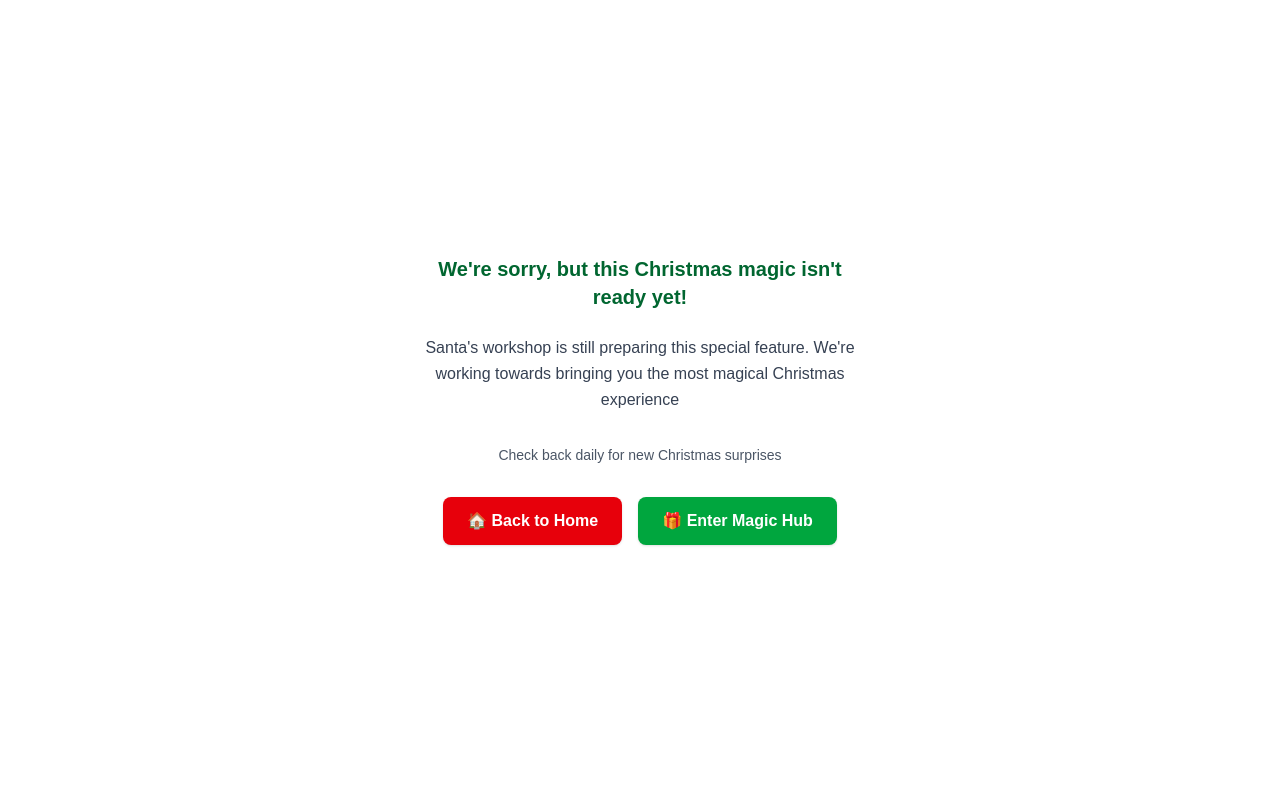
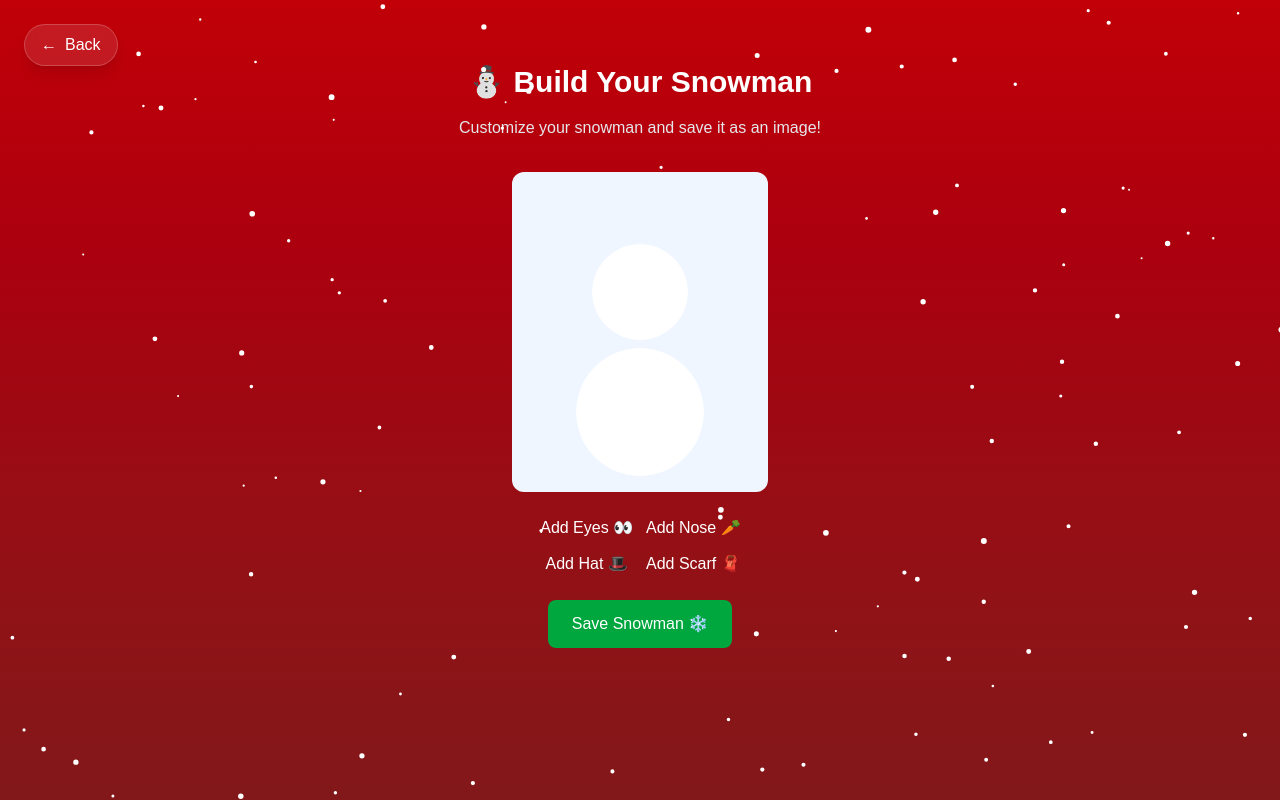
Before and after one commit to Mbiydzenyuy3/santas-magic-hub, a Next.js app: page /magic/snowman-builder in a window 1280 px wide. Before the commit this address had no page. Built offline with nearby package versions, Linux system fonts and the light colour scheme.

Commit message:
added day 15 to local storage and marked as live and completed future

```diff
--- a/app/magic/page.tsx
+++ b/app/magic/page.tsx
@@ -177,7 +177,9 @@ export default function MagicHub() {
           <div className='text-gray-900 font-semibold text-lg'>
             ⛄ Build-Your-Snowman
           </div>
-          <p className='text-xs text-gray-700 mt-2 font-medium'>Day 15</p>
+          <p className='text-xs text-gray-700 mt-2 font-medium'>
+            Day 15 unlocked
+          </p>
         </Link>
 
         <Link
--- /dev/null
+++ b/app/magic/snowman-builder/page.tsx
@@ -0,0 +1,87 @@
+"use client";
+
+import { useRef, useState, useEffect } from "react";
+import * as htmlToImage from "html-to-image";
+import SnowmanCanvas from "@/components/SnowmanCanvas";
+import SnowmanControls from "@/components/SnowmanControls";
+import Link from "next/link";
+import RealSnowfall from "@/components/Snow";
+
+export default function SnowmanBuilderPage() {
+  const ref = useRef<HTMLDivElement>(null);
+
+  useEffect(() => {
+    try {
+      if (typeof window === "undefined" || !window.localStorage) {
+        return;
+      }
+
+      const parsed = JSON.parse(localStorage.getItem("completedDays") || "[]");
+      const stored: number[] = Array.isArray(parsed) ? parsed : [];
+      if (!stored.includes(15)) {
+        localStorage.setItem("completedDays", JSON.stringify([...stored, 15]));
+      }
+    } catch (error) {
+      console.error("Failed to update completed days:", error);
+    }
+  }, []);
+
+  const [eyes, setEyes] = useState("");
+  const [nose, setNose] = useState("");
+  const [hat, setHat] = useState("none");
+  const [scarf, setScarf] = useState("none");
+
+  const saveImage = async () => {
+    if (!ref.current) return;
+    const dataUrl = await htmlToImage.toPng(ref.current);
+    const link = document.createElement("a");
+    link.download = "my-snowman.png";
+    link.href = dataUrl;
+    link.click();
+  };
+
+  return (
+    <div className='min-h-screen relative bg-gradient-to-b from-red-700 via-red-800 to-red-900 text-white overflow-hidden selection:bg-yellow-200 selection:text-red-900 p-6 flex flex-col items-center py-16 px-6'>
+      <div className='fixed inset-0 pointer-events-none z-0'>
+        <RealSnowfall />
+      </div>
+      <div className='absolute top-6 left-6 z-20'>
+        <Link
+          href='/magic'
+          className='inline-flex items-center gap-2 px-4 py-2 bg-white/10 backdrop-blur-md hover:bg-white/20 border border-white/20 text-white rounded-full transition-all duration-300 font-medium group shadow-lg'
+        >
+          <span className='group-hover:-translate-x-1 transition-transform'>
+            ←
+          </span>{" "}
+          Back
+        </Link>
+      </div>
+      <h1 className='text-3xl font-bold mb-4'>⛄ Build Your Snowman</h1>
+      <p className='text-gray-200 mb-8'>
+        Customize your snowman and save it as an image!
+      </p>
+
+      <SnowmanCanvas
+        ref={ref}
+        eyes={eyes}
+        nose={nose}
+        hat={hat}
+        scarf={scarf}
+      />
+
+      <SnowmanControls
+        setEyes={setEyes}
+        setNose={setNose}
+        setHat={setHat}
+        setScarf={setScarf}
+      />
+
+      <button
+        onClick={saveImage}
+        className='mt-6 px-6 py-3 bg-green-600 text-white rounded-lg hover:bg-green-500'
+      >
+        Save Snowman ❄️
+      </button>
+    </div>
+  );
+}
--- /dev/null
+++ b/components/SnowmanCanvas.tsx
@@ -0,0 +1,44 @@
+"use client";
+
+import { forwardRef } from "react";
+
+type Props = {
+  eyes: string;
+  nose: string;
+  hat: string;
+  scarf: string;
+};
+
+const SnowmanCanvas = forwardRef<HTMLDivElement, Props>(
+  ({ eyes, nose, hat, scarf }, ref) => {
+    return (
+      <div
+        ref={ref}
+        className='relative w-64 h-80 mx-auto bg-blue-50 rounded-xl flex flex-col items-center justify-end p-4'
+      >
+        {hat !== "none" && (
+          <div className='absolute top-2 text-3xl'>
+            {hat === "top-hat" ? "🎩" : "🎅"}
+          </div>
+        )}
+
+        <div className='relative w-24 h-24 bg-white rounded-full border'>
+          {eyes && <div className='absolute top-7 left-6'>👀</div>}
+          {nose && <div className='absolute top-11 left-11'>🥕</div>}
+        </div>
+
+        {scarf !== "none" && (
+          <div className='text-xl mt-1'>
+            {scarf === "red" ? "🟥🟥" : "🟩🟩"}
+          </div>
+        )}
+
+        <div className='w-32 h-32 bg-white rounded-full border mt-2' />
+      </div>
+    );
+  }
+);
+
+SnowmanCanvas.displayName = "SnowmanCanvas";
+
+export default SnowmanCanvas;
--- /dev/null
+++ b/components/SnowmanControls.tsx
@@ -0,0 +1,30 @@
+type Props = {
+  setEyes: (v: string) => void;
+  setNose: (v: string) => void;
+  setHat: (v: string) => void;
+  setScarf: (v: string) => void;
+};
+
+export default function SnowmanControls({
+  setEyes,
+  setNose,
+  setHat,
+  setScarf
+}: Props) {
+  return (
+    <div className='grid grid-cols-2 gap-3 mt-6'>
+      <button onClick={() => setEyes("classic")} className='btn'>
+        Add Eyes 👀
+      </button>
+      <button onClick={() => setNose("carrot")} className='btn'>
+        Add Nose 🥕
+      </button>
+      <button onClick={() => setHat("top-hat")} className='btn'>
+        Add Hat 🎩
+      </button>
+      <button onClick={() => setScarf("red")} className='btn'>
+        Add Scarf 🧣
+      </button>
+    </div>
+  );
+}
--- a/constant/challengeDays.ts
+++ b/constant/challengeDays.ts
@@ -13,7 +13,7 @@ export const days = [
   { day: 12, name: "Gift Recommendation Engine", live: true },
   { day: 13, name: "Christmas Music Player", live: true },
   { day: 14, name: "Christmas Tree Decorator", live: true },
-  { day: 15, name: "Build-Your-Snowman Mini App", live: false },
+  { day: 15, name: "Build-Your-Snowman Mini App", live: true },
   { day: 16, name: "Secret Santa Randomizer", live: false },
   { day: 17, name: "Christmas Quiz Game", live: false },
   { day: 18, name: "Holiday To-Do List", live: false },
--- /dev/null
+++ b/lib/snowmanParts.ts
@@ -0,0 +1,17 @@
+export const snowmanParts = {
+  eyes: [
+    { id: "classic", label: "Classic Eyes 👀" },
+    { id: "cute", label: "Cute Eyes ✨" }
+  ],
+  noses: [{ id: "carrot", label: "Carrot Nose 🥕" }],
+  hats: [
+    { id: "none", label: "No Hat" },
+    { id: "top-hat", label: "Top Hat 🎩" },
+    { id: "santa-hat", label: "Santa Hat 🎅" }
+  ],
+  scarfs: [
+    { id: "none", label: "No Scarf" },
+    { id: "red", label: "Red Scarf 🧣" },
+    { id: "green", label: "Green Scarf 🎄" }
+  ]
+};
```
